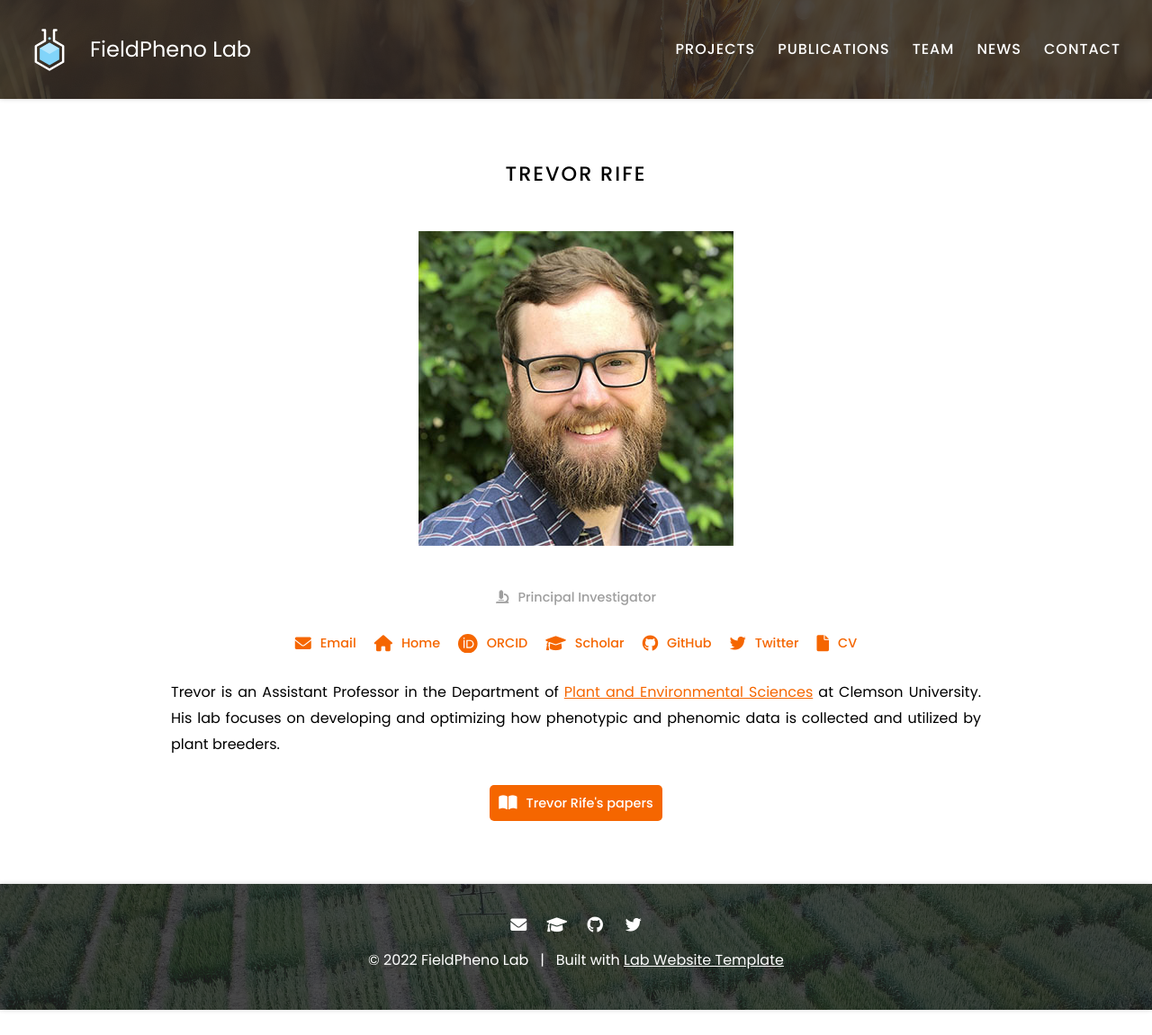
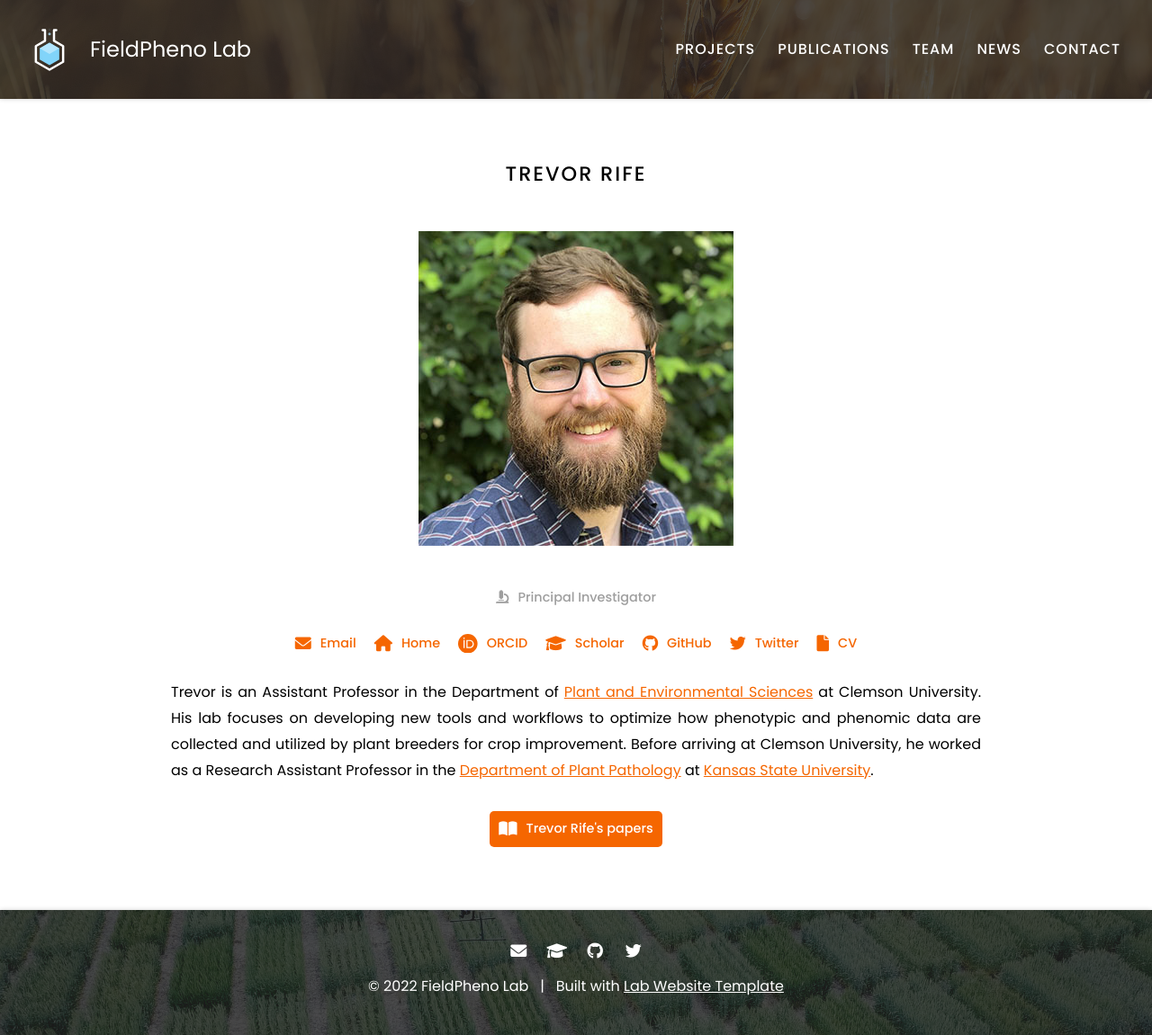
Before and after one commit to mmcnair91/fieldpheno.github.io, a Jekyll site: the page built from _members/trevor-rife.md, in a window 1280 px wide. Shown: the whole page at 90% size. Built offline with Jekyll 4.4.1, drawn with Linux system fonts in a browser that asks for light colours; before the commit the page ends 1123 px from its top, so only the background shows below that.

Commit message:
profile and blog

```diff
--- a/_members/trevor-rife.md
+++ b/_members/trevor-rife.md
@@ -15,7 +15,7 @@ links:
   google-scholar: m4sw8RQAAAAJ
   github: trife
   twitter: TrevorRife
-  cv: https://github.com/trife/cv/releases/latest/download/cv.pdf
+  cv: https://docs.google.com/viewer?url=https://github.com/trife/cv/releases/latest/download/cv.pdf
 ---
 
-Trevor is an Assistant Professor in the Department of [Plant and Environmental Sciences](https://www.clemson.edu/cafls/plant-environmental-sciences/index.html) at Clemson University. His lab focuses on developing and optimizing how phenotypic and phenomic data is collected and utilized by plant breeders.
+Trevor is an Assistant Professor in the Department of [Plant and Environmental Sciences](https://www.clemson.edu/cafls/plant-environmental-sciences/index.html) at Clemson University. His lab focuses on developing new tools and workflows to optimize how phenotypic and phenomic data are collected and utilized by plant breeders for crop improvement. Before arriving at Clemson University, he worked as a Research Assistant Professor in the [Department of Plant Pathology](https://www.plantpath.k-state.edu/) at [Kansas State University](https://www.k-state.edu/).
```
Also changed, not shown: _posts/2022-05-01-new-lab-welcome.md (+1 -3 lines).
